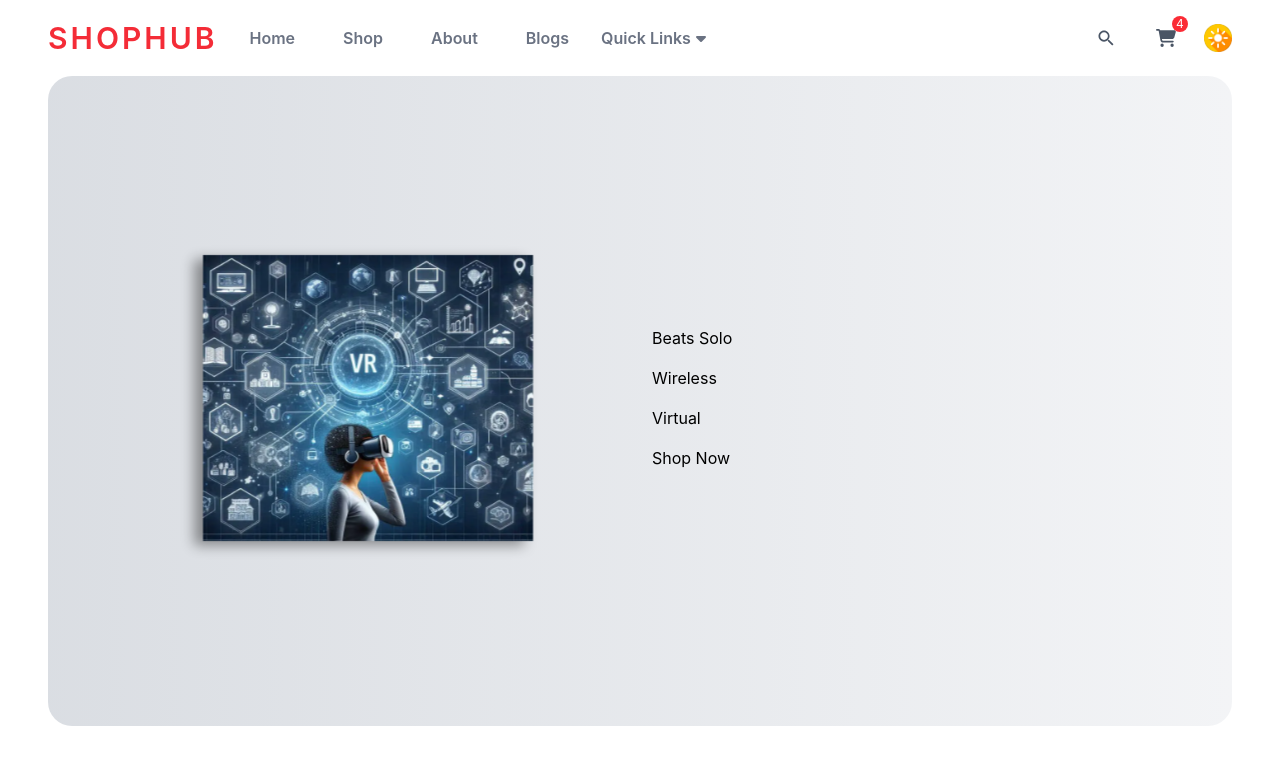
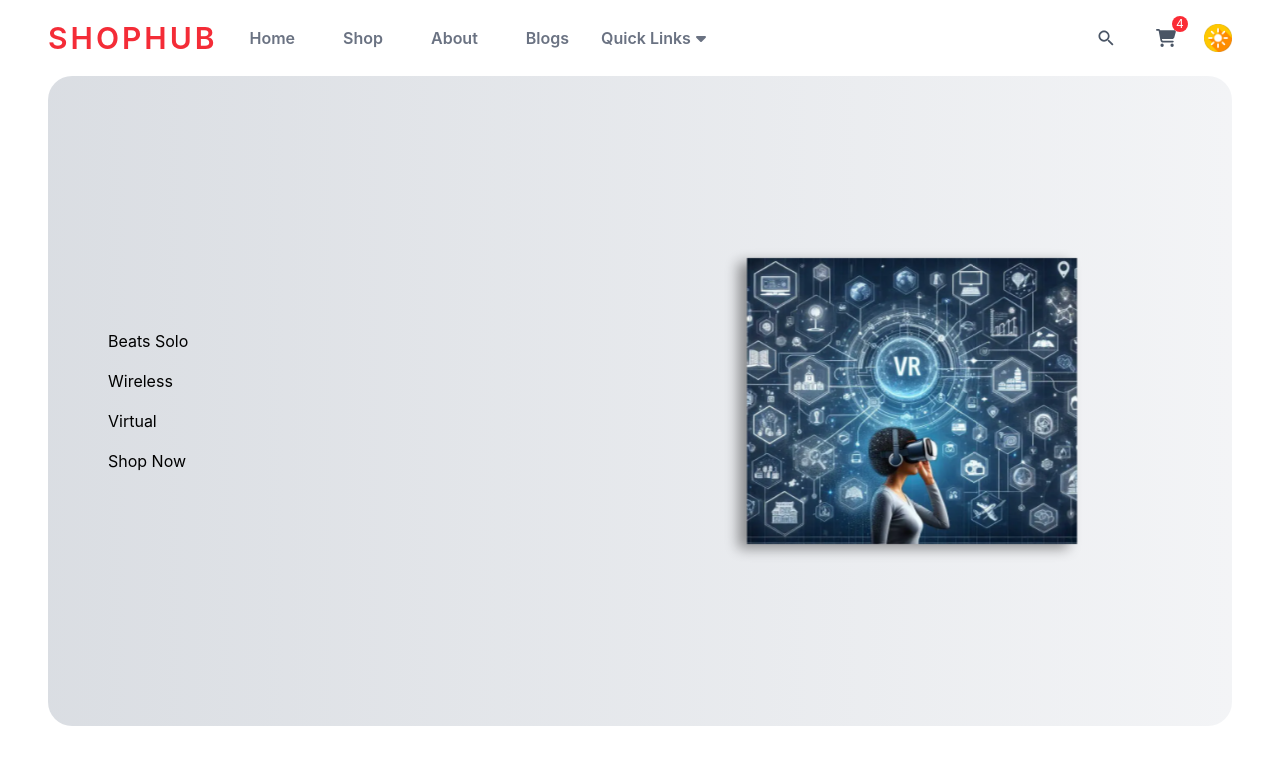
Before and after one commit to kaxadeveloper/Ecommerce, a React (Vite) app: page / in a window 1280 px wide. Shown: the top 764 px of the page. Built offline with nearby package versions, Linux system fonts and the light colour scheme.

Commit message:
add styles to img section's main div

```diff
--- a/src/components/Hero/Hero.jsx
+++ b/src/components/Hero/Hero.jsx
@@ -63,7 +63,7 @@ const Hero = () => {
                                                 <button>Shop Now</button>
                                             </div>
                                         </div>
-                                        <div>
+                                        <div className='order-1 sm:order-2'>
                                             <div>
                                                 <img src={data.img} alt=""
                                                     className='w-[300px] h-[300px] sm:h-[450px] sm:scale-105 lg:scale-110 object-contain  mx-auto drop-shadow-[-8px_4px_6px_rgba(0,0,0,.4)]'
```
